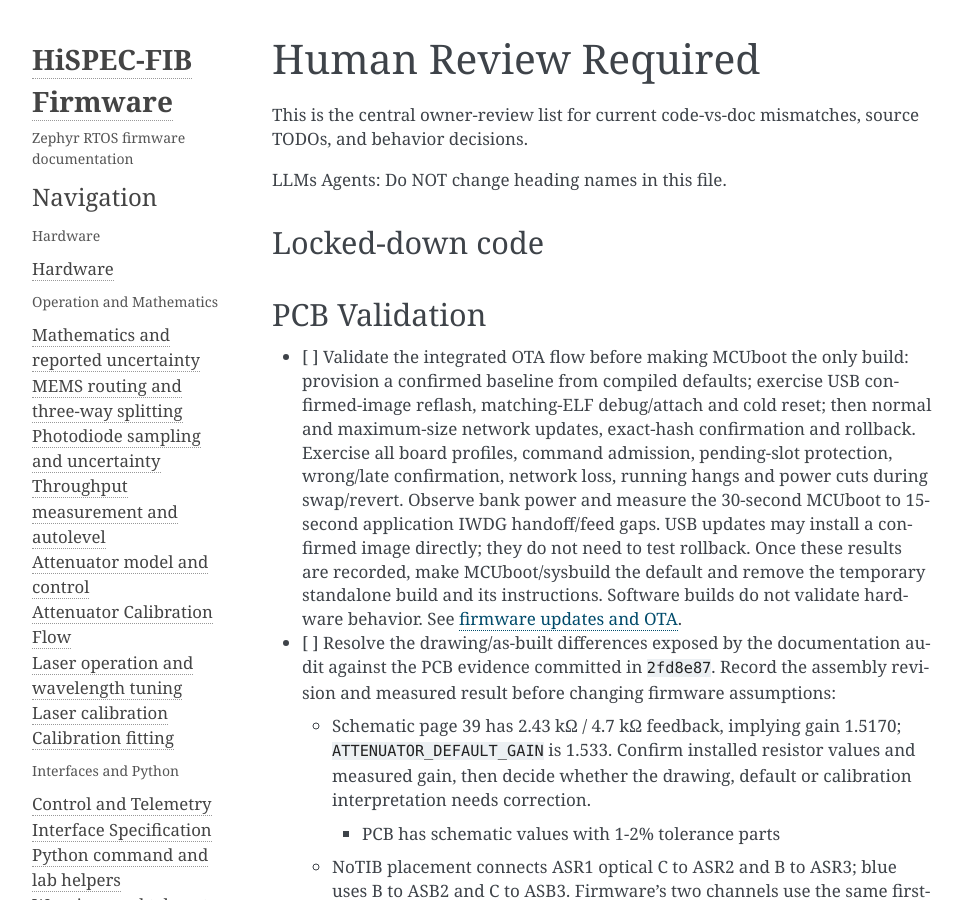
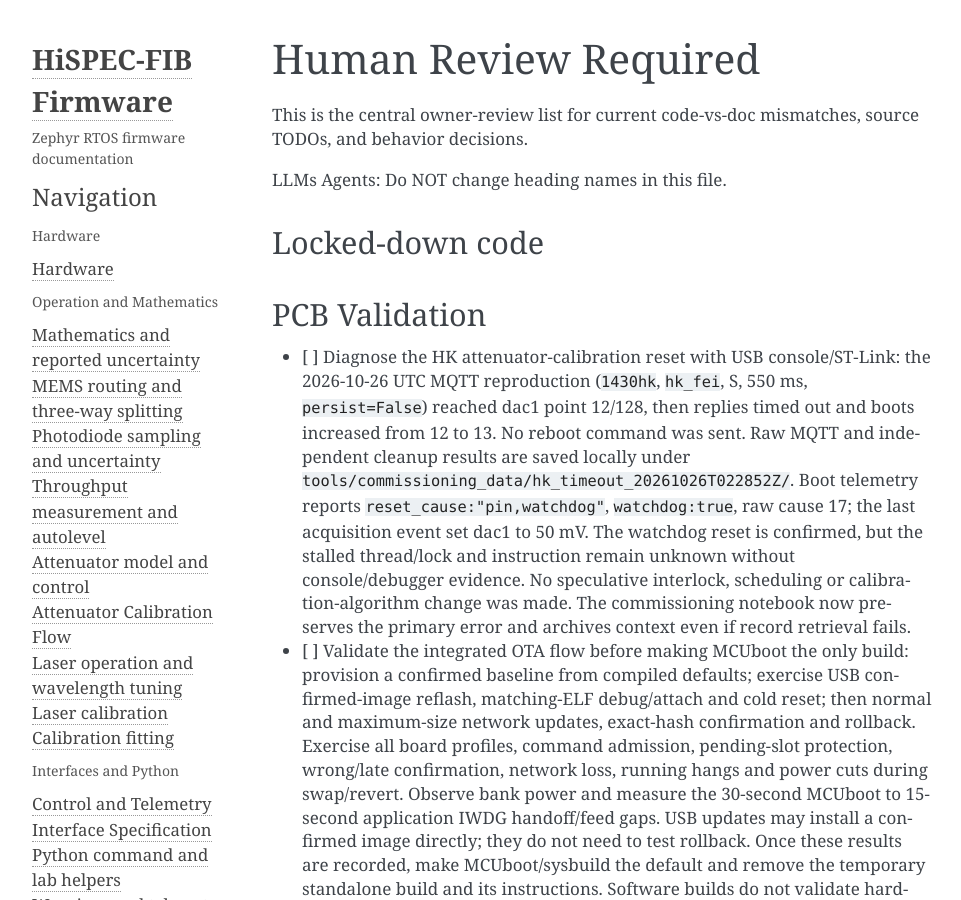
Before and after one commit to COO-Utilities/hispec-tib, a Sphinx documentation site: the page built from doc/human_review_required.md, in a window 1280 px wide and 900 px high. Shown: the whole window, without its empty margins (148-1109 px from the left). Built offline with Sphinx 7.4.7, drawn with Linux system fonts in a browser that asks for light colours.

Commit message:
Preserve commissioning errors and independent cleanup evidence

```diff
--- a/doc/human_review_required.md
+++ b/doc/human_review_required.md
@@ -9,6 +9,18 @@ LLMs Agents: Do NOT change heading names in this file.
 ## Locked-down code
 
 ## PCB Validation
+- [ ] Diagnose the HK attenuator-calibration reset with USB console/ST-Link:
+  the 2026-10-26 UTC MQTT reproduction (`1430hk`, `hk_fei`, S, 550 ms,
+  `persist=False`) reached dac1 point 12/128, then replies timed out and boots
+  increased from 12 to 13. No reboot command was sent. Raw MQTT and independent
+  cleanup results are saved locally under
+  `tools/commissioning_data/hk_timeout_20261026T022852Z/`. Boot telemetry reports
+  `reset_cause:"pin,watchdog"`, `watchdog:true`, raw cause 17; the last acquisition
+  event set dac1 to 50 mV. The watchdog reset is confirmed, but the stalled
+  thread/lock and instruction remain unknown without console/debugger evidence. No
+  speculative interlock, scheduling or calibration-algorithm change was made.
+  The commissioning notebook now preserves the primary error and archives
+  context even if record retrieval fails.
 - [ ] Validate the integrated OTA flow before making MCUboot the only build:
   provision a confirmed baseline from compiled defaults; exercise USB
   confirmed-image reflash, matching-ELF debug/attach and cold reset; then normal
```
Also changed, not shown: 1 other file.
